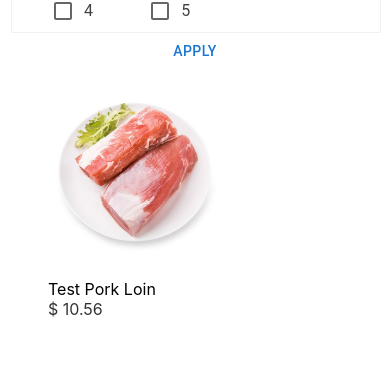
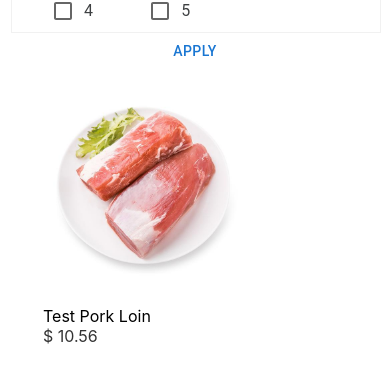
Before and after one commit to ignitewtk/Mall, a React (Create React App) app: page / in a window 390 px wide. Shown: the part 438-806 px from the top of the page. Built offline with nearby package versions, Linux system fonts and the light colour scheme; no server answers; data requests are answered from the project's data file.

Commit message:
<style>: product page mobile screen style adaption

```diff
--- a/src/styles/products.css
+++ b/src/styles/products.css
@@ -9,6 +9,17 @@
   width: 0.5em;
 }
 
+@media (max-width: 648px) {
+  .product-list-item {
+    padding: 0px;
+    float: left;
+    max-width: 100%;
+    min-height: 280px;
+    background-color: white;
+    position: relative;
+  }
+}
+@media (min-width: 648px) {
   .product-list-item {
     padding: 0px;
     float: left;
@@ -17,6 +28,7 @@
     margin: 0 0 0 5px;
     background-color: white;
     position: relative;
+  }
 }
 
 .product-list-item:hover {
```
Lines whose indentation alone changed are shown as unchanged.
